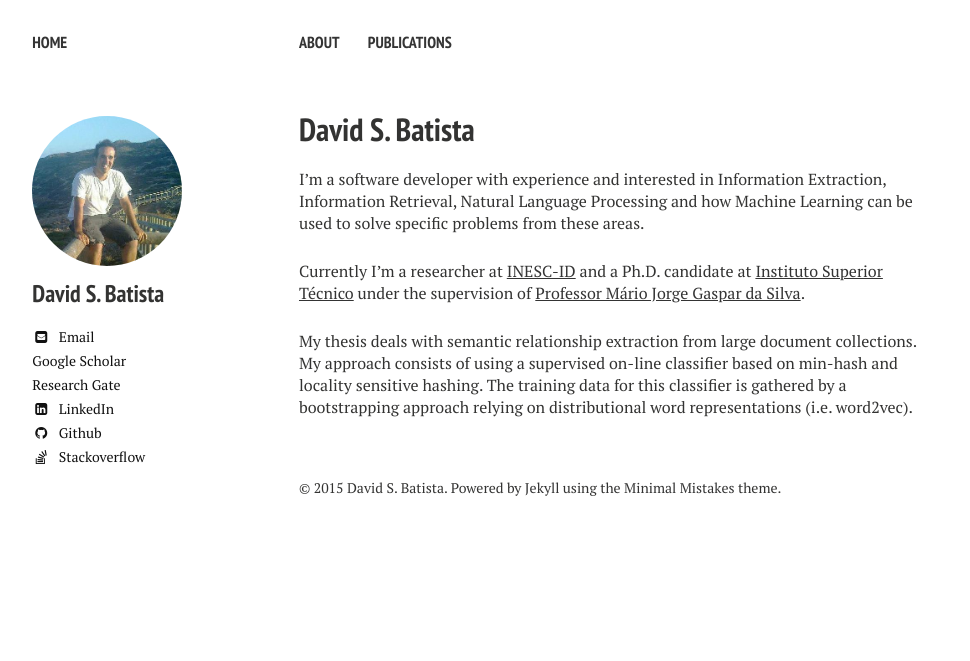
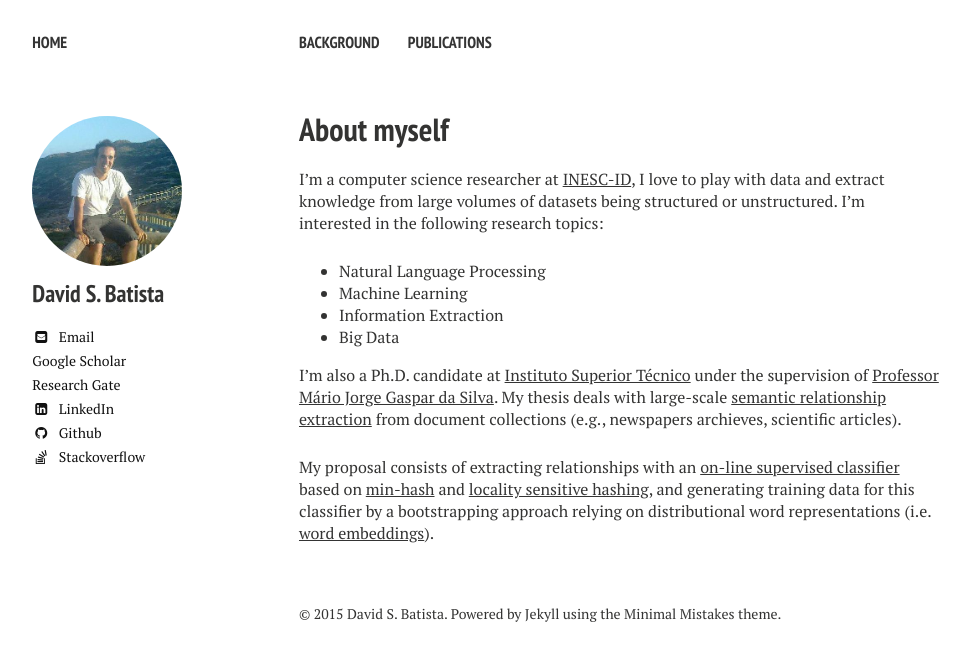
Before and after one commit to davidsbatista/davidsbatista.github.io, a Jekyll site: the page built from index.md, in a window 1280 px wide. Shown: the top 661 px of the page, without its empty margins (21-991 px from the left). Built offline with Jekyll 4.4.1, drawn with Linux system fonts in a browser that asks for light colours; nearby versions of some CDN libraries.

Commit message:
changed home and about pages

```diff
--- a/_data/navigation.yml
+++ b/_data/navigation.yml
@@ -1,6 +1,6 @@
 # Site navigation links
 
-- title: About
+- title: Background
   url: /about/
 
 - title: Publications
--- a/index.md
+++ b/index.md
@@ -1,7 +1,7 @@
 ---
 layout: page
 share: false
-title: David S. Batista
+title: About myself
 #description: "A responsive Jekyll theme with editorial tendencies by designer Michael Rose."
 #tags: [Jekyll, theme, responsive, blog, template]
 ---
@@ -13,15 +13,22 @@ title: David S. Batista
 </figure>
 -->
 
-I'm a software developer with experience and interested in Information Extraction, Information Retrieval, Natural Language Processing and how Machine Learning can be used to solve specific problems from these areas.
+I'm a computer science researcher at [INESC-ID],  I love to play with data and extract knowledge from large volumes of datasets being structured or unstructured. I'm interested in the following research topics:
 
+* Natural Language Processing
+* Machine Learning
+* Information Extraction
+* Big Data
 
-Currently I'm a researcher at [INESC-ID] and a Ph.D. candidate at [Instituto Superior Técnico] under the supervision of [Professor Mário Jorge Gaspar da Silva].
+I'm also a Ph.D. candidate at [Instituto Superior Técnico] under the supervision of [Professor Mário Jorge Gaspar da Silva]. My thesis deals with large-scale [semantic relationship extraction] from document collections (e.g., newspapers archieves, scientific articles).
 
+My proposal consists of extracting relationships with an [on-line supervised classifier] based on [min-hash] and [locality sensitive hashing], and generating training data for this classifier by a bootstrapping approach relying on distributional word representations (i.e. [word embeddings]).
 
-My thesis deals with semantic relationship extraction from large document collections. My approach consists of using a supervised on-line classifier based on min-hash and locality sensitive hashing. The training data for this classifier is gathered by a bootstrapping approach relying on distributional word representations (i.e. word2vec).
-
-
-[INESC-ID]: http://www.inesc-id.pt
 [Instituto Superior Técnico]: http://www.tecnico.ulisboa.pt/
 [Professor Mário Jorge Gaspar da Silva]: http://web.tecnico.ulisboa.pt/mario.gaspar.silva/
+[INESC-ID]: http://www.inesc-id.pt
+[min-hash]: https://en.wikipedia.org/wiki/MinHash
+[word embeddings]: https://en.wikipedia.org/wiki/Word_embedding
+[locality sensitive hashing]: https://en.wikipedia.org/wiki/Locality-sensitive_hashing
+[semantic relationship extraction]: https://en.wikipedia.org/wiki/Relationship_extraction
+[on-line supervised classifier]: https://en.wikipedia.org/wiki/Online_machine_learning
```
Also changed, not shown: about/index.md (+10 -3 lines), 1 other file.
